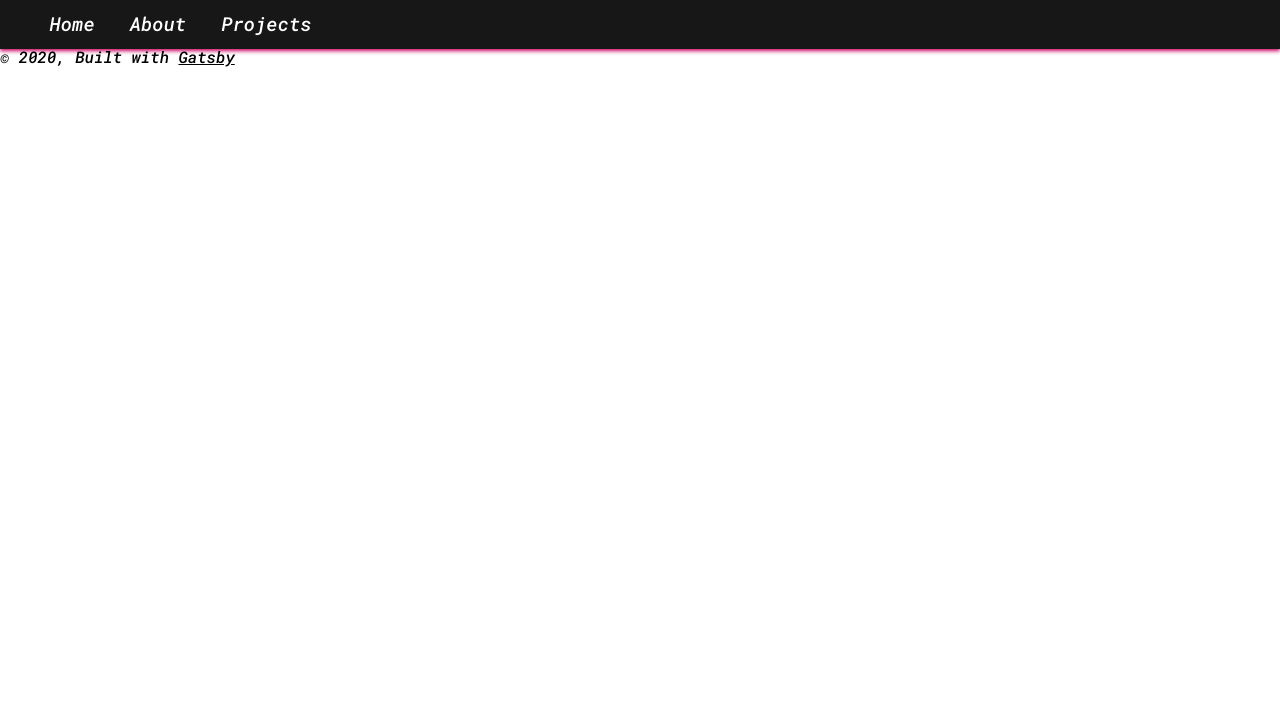
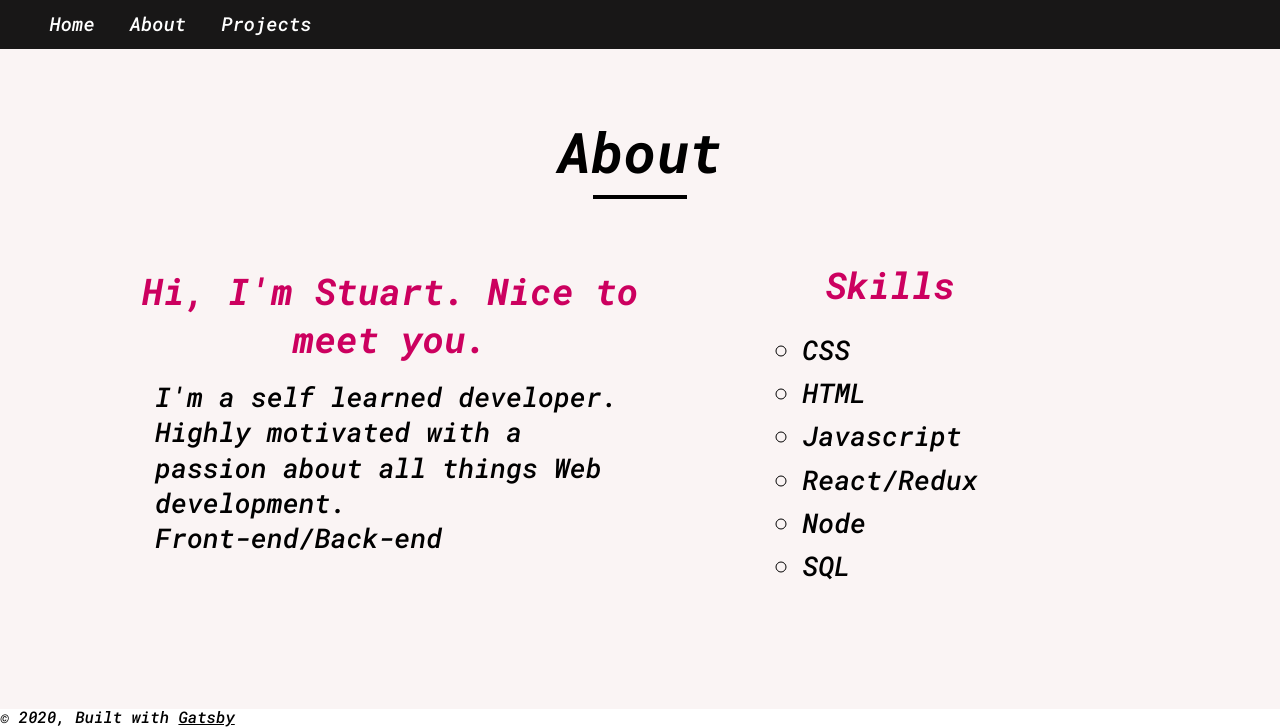
Before and after one commit to stupop010/portfolio, a Gatsby site: page / in a window 1280 px wide. Shown: the part 802-1529 px from the top of the page. Before the commit the page ends 869 px from the top, so only its background shows below. Built offline with nearby package versions, Linux system fonts and the light colour scheme; Gatsby itself is replaced by a stand-in of ours; a web font is replaced by a local one.

Commit message:
about + scss

```diff
--- a/package.json
+++ b/package.json
@@ -9,6 +9,7 @@
     "@fortawesome/free-brands-svg-icons": "^5.14.0",
     "@fortawesome/free-solid-svg-icons": "^5.14.0",
     "@fortawesome/react-fontawesome": "^0.1.11",
+    "clsx": "^1.1.1",
     "gatsby": "^2.23.12",
     "gatsby-background-image": "^1.1.1",
     "gatsby-image": "^2.4.9",
@@ -24,7 +25,8 @@
     "prop-types": "^15.7.2",
     "react": "^16.12.0",
     "react-dom": "^16.12.0",
-    "react-helmet": "^6.1.0"
+    "react-helmet": "^6.1.0",
+    "react-intersection-observer": "^8.26.2"
   },
   "devDependencies": {
     "prettier": "2.0.5"
--- /dev/null
+++ b/src/components/about/about.js
@@ -0,0 +1,49 @@
+import React, { useEffect } from "react"
+import clsx from "clsx"
+import { useInView } from "react-intersection-observer"
+
+import "./about.scss"
+
+const About = () => {
+  const [ref, inView, entry] = useInView()
+
+  useEffect(() => {
+    if (inView) {
+      entry.target.firstChild.classList.add("title-animation")
+      entry.target.lastChild.firstChild.classList.add("from-left")
+      entry.target.lastChild.lastChild.classList.add("from-right")
+    }
+  }, [inView])
+
+  return (
+    <section class="about" ref={ref}>
+      <div className="about-title">
+        <h2>about</h2>
+        <hr />
+      </div>
+      <div className="content">
+        <div className="my-self">
+          <h3 className="subtitle">Hi, I'm Stuart. Nice to meet you.</h3>
+          <p>
+            I'm a self learned developer. Highly motivated with a passion about
+            all things Web development. <br />
+            Front-end/Back-end
+          </p>
+        </div>
+        <div className="skills">
+          <h3 className="subtitle">Skills</h3>
+          <ul>
+            <li>CSS</li>
+            <li>HTML</li>
+            <li>Javascript</li>
+            <li>React/Redux</li>
+            <li>Node</li>
+            <li>SQL</li>
+          </ul>
+        </div>
+      </div>
+    </section>
+  )
+}
+
+export default About
--- /dev/null
+++ b/src/components/about/about.scss
@@ -0,0 +1,154 @@
+@import "../variables.scss";
+
+.about {
+  min-height: 660px;
+  display: flex;
+  flex-direction: column;
+  align-items: center;
+  justify-content: center;
+  background-color: #faf4f4;
+}
+
+.about-title {
+  font-family: $titleFamily;
+  font-size: 3.5rem;
+  font-weight: 900;
+  text-transform: capitalize;
+
+  opacity: 0;
+  hr {
+    width: 90px;
+    margin-top: 1rem;
+    border: 2px solid black;
+  }
+}
+
+.title-animation {
+  animation: loadIn 0.7s ease-in-out forwards;
+}
+
+.from-left {
+  animation: fromLeft 0.9s ease-in-out forwards;
+}
+
+.from-right {
+  animation: fromRight 0.9s ease-in-out forwards;
+}
+
+.content {
+  width: 1000px;
+  margin: 0 auto;
+  padding: 2.5rem 0;
+  display: flex;
+}
+
+.my-self {
+  width: 500px;
+  line-height: 1.3;
+  opacity: 0;
+  p {
+    width: 470px;
+    margin: 1rem auto;
+    font-size: 1.7rem;
+  }
+}
+
+.skills {
+  width: 500px;
+  opacity: 0;
+  display: flex;
+  flex-direction: column;
+  justify-content: center;
+  align-items: center;
+  ul {
+    margin-top: 1rem;
+    font-size: 1.7rem;
+    li {
+      list-style: circle;
+      margin: 1rem;
+    }
+  }
+}
+
+.subtitle {
+  font-size: 2.3rem;
+  font-weight: 700;
+  text-align: center;
+  color: $primaryPurple;
+}
+
+@keyframes loadIn {
+  from {
+    opacity: 0;
+  }
+  to {
+    opacity: 1;
+  }
+}
+
+@keyframes fromLeft {
+  from {
+    opacity: 0;
+    transform: translateX(-100%);
+  }
+  to {
+    opacity: 1;
+    transform: translateX(0);
+  }
+}
+
+@keyframes fromRight {
+  from {
+    opacity: 0;
+    transform: translateX(100%);
+  }
+  to {
+    opacity: 1;
+    transform: translateX(0);
+  }
+}
+
+@media only screen and (max-width: 1100px) {
+  .about {
+    padding-top: 3rem;
+  }
+
+  .content {
+    flex-direction: column;
+    justify-content: center;
+    align-items: center;
+    width: 95%;
+  }
+
+  .subtitle {
+    font-size: 2rem;
+  }
+
+  .my-self p {
+    width: 100%;
+    font-size: 1.5rem;
+  }
+
+  .skills {
+    margin-top: 3rem;
+  }
+}
+
+@media only screen and (max-width: 650px) {
+  .content {
+    width: 85%;
+  }
+
+  .my-self,
+  .skills {
+    width: 100%;
+  }
+
+  .subtitle {
+    font-size: 2rem;
+  }
+
+  .my-self p {
+    font-size: 1.4rem;
+  }
+}
--- /dev/null
+++ b/src/components/about/index.js
@@ -0,0 +1 @@
+export { default } from "./about"
--- a/src/components/seo.js
+++ b/src/components/seo.js
@@ -1,10 +1,3 @@
-/**
- * SEO component that queries for data with
- *  Gatsby's useStaticQuery React hook
- *
- * See: https://www.gatsbyjs.org/docs/use-static-query/
- */
-
 import React from "react"
 import PropTypes from "prop-types"
 import { Helmet } from "react-helmet"
@@ -70,7 +63,7 @@ function SEO({ description, lang, meta, title }) {
       ].concat(meta)}
     >
       <link
-        href="https://fonts.googleapis.com/css2?family=Recursive:wght@900&family=Roboto+Mono:ital,wght@1,300;1,500&display=swap"
+        href="https://fonts.googleapis.com/css2?family=Recursive:wght@900&family=Roboto+Mono:ital,wght@1,300;1,500;1,700&display=swap"
         rel="stylesheet"
       ></link>
     </Helmet>
--- a/src/components/variables.scss
+++ b/src/components/variables.scss
@@ -1,3 +1,3 @@
 $primaryPurple: #cc005f;
-$primaryFamily: "Roboto Mono", monospace; // Font-weight: 300,500
+$primaryFamily: "Roboto Mono", monospace; // Font-weight: 300,500, 700
 $titleFamily: "Recursive", sans-serif; // Font-weight: 900
--- a/src/pages/index.js
+++ b/src/pages/index.js
@@ -6,12 +6,14 @@ import Image from "../components/image"
 import Hero from "../components/hero"
 import SEO from "../components/seo"
 import Header from "../components/header/header"
+import About from "../components/about"
 
 const IndexPage = () => (
   <Layout>
     <SEO title="Home" />
     <Hero />
     <Header />
+    <About />
   </Layout>
 )
 
```
Also changed, not shown: 1 other file.
